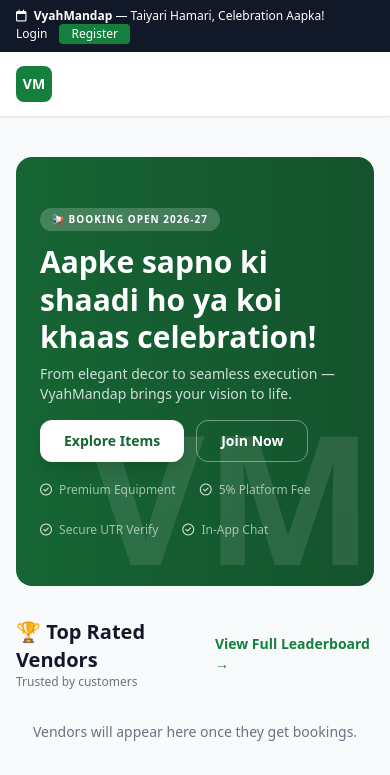
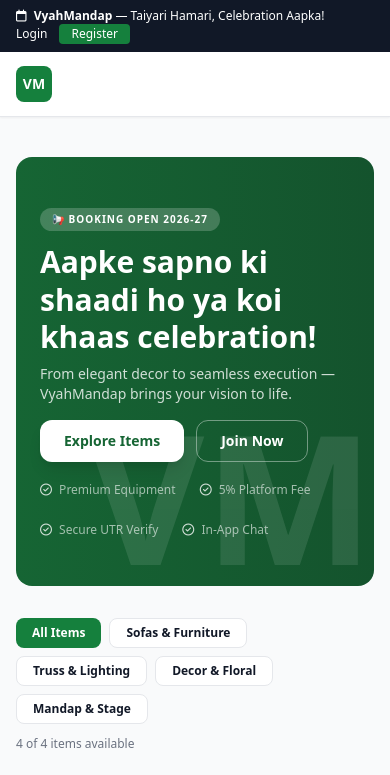
Before and after one commit to shreeshyamevents/vhaymandap1, a Flask app: page / in a window 390 px wide. Shown: the top 775 px of the page. Run offline with Flask 3, Linux system fonts and the light colour scheme; data that the repository does not hold is empty; some libraries are stand-ins or nearby versions.

Commit message:
Refactor index.html to remove vendors showcase
Removed top vendors showcase section and script fetching top vendors. Updated item loading to show unavailable items and adjusted item display logic.

```diff
--- a/templates/index.html
+++ b/templates/index.html
@@ -35,58 +35,6 @@
     </div>
     <div class="absolute right-0 bottom-0 opacity-10 text-[180px] leading-none font-black select-none">VM</div>
 </div>
-
-<!-- Top Vendors Showcase -->
-<div class="mb-8">
-    <div class="flex justify-between items-center mb-4">
-        <div>
-            <h3 class="text-xl font-bold">🏆 Top Rated Vendors</h3>
-            <p class="text-xs text-gray-500">Trusted by customers</p>
-        </div>
-        <a href="{{ url_for('leaderboard') }}" class="text-sm text-green-700 font-bold hover:underline">
-            View Full Leaderboard →
-        </a>
-    </div>
-
-    <div id="topVendorsShowcase" class="grid grid-cols-1 md:grid-cols-3 gap-4">
-        <!-- Loaded via API -->
-    </div>
-</div>
-
-<script>
-document.addEventListener('DOMContentLoaded', function() {
-    fetch('/api/leaderboard/top3')
-        .then(res => res.json())
-        .then(data => {
-            const container = document.getElementById('topVendorsShowcase');
-            if (!data.vendors || data.vendors.length === 0) {
-                container.innerHTML = `<div class="col-span-3 text-center text-gray-500 text-sm py-4">Vendors will appear here once they get bookings.</div>`;
-                return;
-            }
-
-            const medals = ['🥇', '🥈', '🥉'];
-            container.innerHTML = data.vendors.map((v, i) => `
-                <a href="{{ url_for('leaderboard') }}" class="bg-white rounded-xl border shadow-sm p-4 hover:shadow-md transition">
-                    <div class="flex items-center gap-3">
-                        <div class="text-3xl">${medals[i]}</div>
-                        <div class="flex-1 min-w-0">
-                            <h4 class="font-bold text-sm truncate">${v.name}</h4>
-                            <div class="flex gap-2 text-xs text-gray-500 mt-0.5">
-                                <span>⭐ ${v.rating}</span>
-                                <span>📦 ${v.bookings}</span>
-                            </div>
-                        </div>
-                        <div class="text-right">
-                            <div class="text-xs text-gray-500">Score</div>
-                            <strong class="text-green-700">${v.score}</strong>
-                        </div>
-                    </div>
-                </a>
-            `).join('');
-        })
-        .catch(err => console.error('Top vendors error:', err));
-});
-</script>
 
 <!-- Marketplace -->
 <div id="marketplace">
@@ -129,7 +77,7 @@ function filterItems(category) {
 }
 
 function loadItems() {
-    const url = `/api/items?category=${currentCategory}`;
+    const url = `/api/items?category=${currentCategory}&show_unavailable=true`;
     const grid = document.getElementById('productGrid');
     const count = document.getElementById('itemCount');
 
@@ -142,7 +90,14 @@ function loadItems() {
     fetch(url)
         .then(res => res.json())
         .then(items => {
-            count.textContent = items.length + ' items available';
+            // Sort: available items first, then unavailable
+            items.sort((a, b) => {
+                if (a.is_available === b.is_available) return 0;
+                return a.is_available ? -1 : 1;
+            });
+
+            const availableCount = items.filter(i => i.is_available).length;
+            count.textContent = availableCount + ' of ' + items.length + ' items available';
 
             if (!items.length) {
                 grid.innerHTML = `<div class="col-span-full text-center text-gray-500 py-12 text-sm">No items in this category yet.</div>`;
@@ -150,7 +105,6 @@ function loadItems() {
             }
 
             grid.innerHTML = items.map(item => {
-                // Rating display
                 let ratingHtml = '';
                 if (item.review_count > 0) {
                     ratingHtml = `
@@ -170,13 +124,20 @@ function loadItems() {
                 }
 
                 return `
-                <div class="bg-white rounded-2xl overflow-hidden border shadow-sm hover:shadow-lg transition flex flex-col">
-                    <div class="h-48 bg-gray-100 overflow-hidden">
+                <div class="bg-white rounded-2xl overflow-hidden border shadow-sm hover:shadow-lg transition flex flex-col ${!item.is_available ? 'opacity-90' : ''}">
+                    <div class="h-48 bg-gray-100 overflow-hidden relative">
                         <img src="${item.image || '/static/images/default-item.jpg'}"
-                             class="w-full h-full object-cover"
+                             class="w-full h-full object-cover ${!item.is_available ? 'grayscale' : ''}"
                              alt="${item.title}"
                              loading="lazy"
                              onerror="this.src='/static/images/default-item.jpg'">
+                        ${!item.is_available ? `
+                            <div class="absolute inset-0 flex items-center justify-center bg-black bg-opacity-40">
+                                <span class="bg-gray-800 text-white text-xs font-bold px-3 py-2 rounded-full">
+                                    ⚪ Currently Unavailable
+                                </span>
+                            </div>
+                        ` : ''}
                     </div>
                     <div class="p-4 flex-1 flex flex-col">
                         <div class="flex justify-between text-[10px] font-semibold text-gray-500 uppercase">
@@ -200,10 +161,18 @@ function loadItems() {
                                    class="bg-blue-600 text-white text-xs font-bold px-2 py-2 rounded-lg hover:bg-blue-700 transition text-center">
                                     <i class="fa-regular fa-comment mr-1"></i>Chat
                                 </a>
-                                <a href="/book/${item.id}"
-                                   class="bg-green-700 text-white text-xs font-bold px-2 py-2 rounded-lg hover:bg-green-600 transition text-center">
-                                    Book Now
-                                </a>
+                                ${item.is_available ? `
+                                    <a href="/book/${item.id}"
+                                       class="bg-green-700 text-white text-xs font-bold px-2 py-2 rounded-lg hover:bg-green-600 transition text-center">
+                                        Book Now
+                                    </a>
+                                ` : `
+                                    <button disabled
+                                            class="bg-gray-300 text-gray-500 text-xs font-bold px-2 py-2 rounded-lg cursor-not-allowed text-center"
+                                            title="This item is currently unavailable">
+                                        Not Available
+                                    </button>
+                                `}
                             </div>
                             <a href="/item/${item.id}/reviews" class="block text-center text-xs text-gray-500 hover:text-green-700 mt-2">
                                 <i class="fa-regular fa-star mr-1"></i>View Reviews
```
